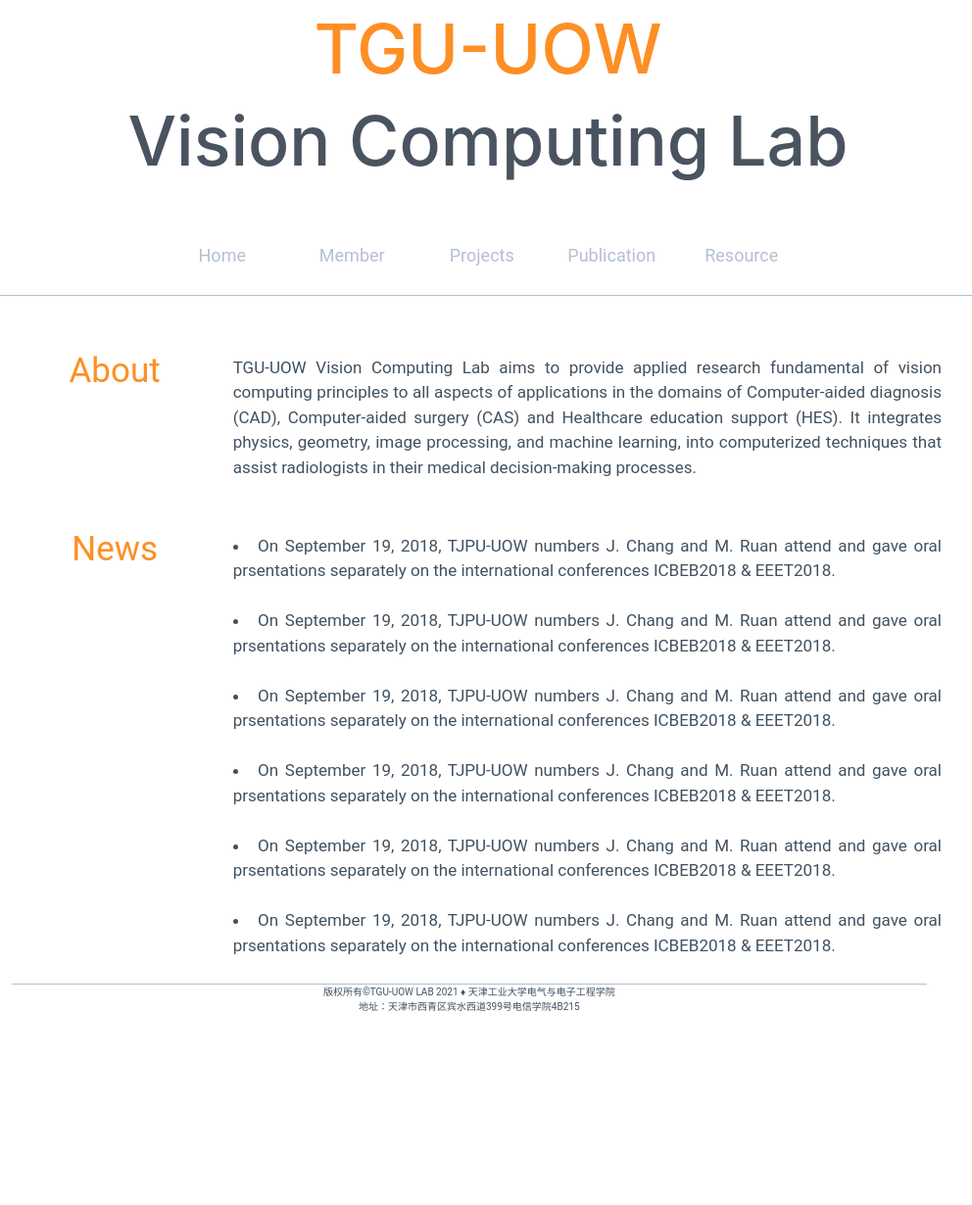
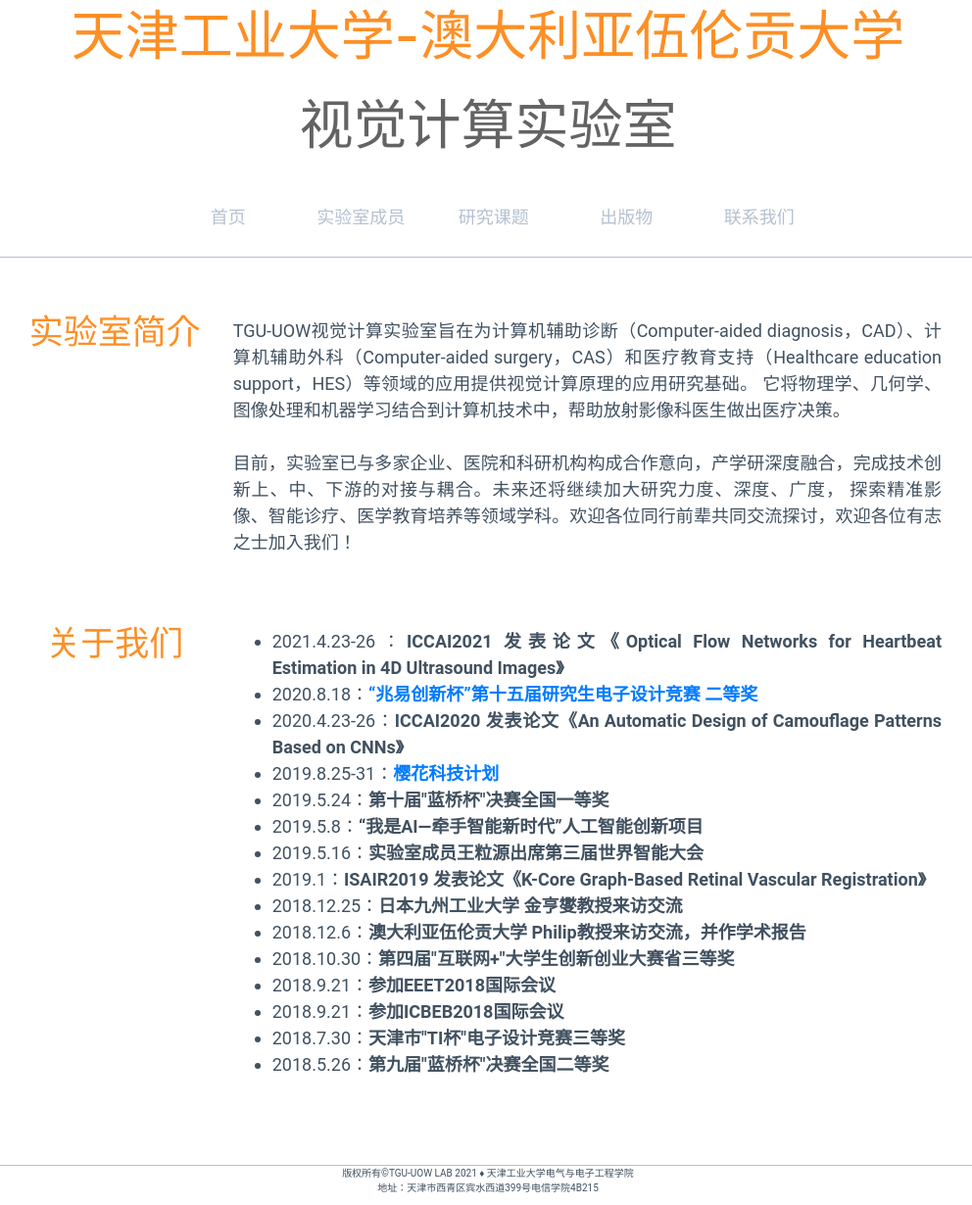
Before and after one commit to tgu-uow/tgu-uow, a plain HTML site: page index.html in a window 1280 px wide. Shown: the part 76-1306 px from the top of the page at 98% size, without its empty margins (142-1134 px from the left). Before the commit the page ends 1172 px from the top, so only its background shows below. Drawn offline with nearby package versions, Linux system fonts and the light colour scheme.

Commit message:
6.22
update

```diff
--- a/index.html
+++ b/index.html
@@ -1,7 +1,7 @@
 <!DOCTYPE html>
 <html lang="en" xmlns="http://www.w3.org/1999/html">
 
-<link rel="stylesheet" href="css/common.css">
+<link rel="stylesheet" href="css/chinese-common.css">
 <link rel="stylesheet" href="css/bootstrap-grid.css">
 <link href="https://cdn.bootcss.com/twitter-bootstrap/3.4.1/css/bootstrap.css" rel="stylesheet">
 <link rel="stylesheet" href="css/bootstrap.css">
@@ -13,99 +13,114 @@
 <head>
     <meta charset="UTF-8">
     <meta name="viewport" content="width=device-width, initial-scale=1, maximum-scale=1, user-scalable=no">
-		<title>TJPU-UOW LAB</title>
+	<title>天津工业大学联合实验室</title>
 	    <!--[if lt IE 9]>
 	    <script src="http://cdn.static.runoob.com/libs/html5shiv/3.7/html5shiv.min.js"></script>
 	    <![endif]-->
 </head>
+
+<html>
 	<body>
 		<div align="right">
-			english丨
-			<a href="HTML/chinese.html">中文版</a>
+			中文版丨
+			<a href="HTML/English.html">English丨</a>
+			<a href="HTML/Japanese.html">にほんご</a>
 		</div>
-
 		<div class="heading">
 			<h1>
+				<p id="font1" style="font-size: 2.2em;"> 天津工业大学-澳大利亚伍伦贡大学</a>
+			</h1>
+			<br>
 			<h1>
-					<p id="font1"> TGU-UOW</a>
-				</h1>
-				<h1>
-					<p id="font2"> Vision Computing Lab</p>
-				</h1>
+				<p id="font3" style="font-size: 2.2em;">视觉计算实验室</p>
 			</h1>
 		</div>
-
 		<div class="container">
 			<div class="row">
 				<div class="col-md-1"></div>
 				<div class="col-md-1"></div>
-				<div class="col-md-1"><a href="" id="origin1">Home</a></div>
-				<div class="col-md-1"><a href="HTML/Member.html" id="origin3">Member</a></div>
-				<div class="col-md-1"><a href="HTML/Project.html" id="origin5">Projects</a></div>
-				<div class="col-md-1"><a href="HTML/Publication.html" id="origin4">Publication</a></div>
-				<div class="col-md-1"><a href="HTML/Resource.html" id="origin6">Resource</a></div>
+				<div class="col-md-1"><a href="" id="origin1">首页</a></div>
+				<div class="col-md-1"><a href="HTML/Member_CN.html" id="origin2">实验室成员</a></div>
+				<div class="col-md-1"><a href="HTML/Project_CN.html" id="origin5">研究课题</a></div>
+				<div class="col-md-1"><a href="HTML/Publication_CN.html" id="origin4">出版物</a></div>
+				<div class="col-md-1"><a href="HTML/Contact_CN.html" id="origin6">联系我们</a></div>
 				<div class="col-md-1"></div>
 				<div class="col-md-1"></div>
 			</div>
 		 </div>
-
 		<div class="main">
 			<div class="row">
 			    <div class="clearfix">
-					<div class="col-md-3" >About</div>
+					<div class="col-md-3">
+						实验室简介
+					</div>
+					<div class="col-md-9" style="margin-bottom: 38px;">
+					    TGU-UOW视觉计算实验室旨在为计算机辅助诊断（Computer-aided diagnosis，CAD）、计算机辅助外科（Computer-aided surgery，CAS）和医疗教育支持（Healthcare education support，HES）等领域的应用提供视觉计算原理的应用研究基础。
+						它将物理学、几何学、图像处理和机器学习结合到计算机技术中，帮助放射影像科医生做出医疗决策。
+						<br><br>
+						目前，实验室已与多家企业、医院和科研机构构成合作意向，产学研深度融合，完成技术创新上、中、下游的对接与耦合。未来还将继续加大研究力度、深度、广度，
+						探索精准影像、智能诊疗、医学教育培养等领域学科。欢迎各位同行前辈共同交流探讨，欢迎各位有志之士加入我们！
+					    <br><br>
+					</div>
+
+					<div class="col-md-3">
+						关于我们
+					</div>
 					<div class="col-md-9">
-						TGU-UOW Vision Computing Lab aims to provide applied research fundamental of vision computing principles to all aspects of applications in the domains of Computer-aided diagnosis (CAD),
-						Computer-aided surgery (CAS) and Healthcare education support (HES). It integrates physics, geometry, image processing, and machine learning, into computerized techniques that assist
-						radiologists in their medical decision-making processes.
+					    <ul>
+							<li>
+								2021.4.23-26：<strong>ICCAI2021 发表论文《Optical Flow Networks for Heartbeat Estimation in 4D Ultrasound Images》</strong>
+							</li>
+							<li>
+								2020.8.18：<a href="http://news.tjpu.edu.cn/2020/0901/c675a55930/page.htm"><strong>“兆易创新杯”第十五届研究生电子设计竞赛 二等奖 </strong></a>
+							</li>
+							<li>
+								2020.4.23-26：<strong>ICCAI2020 发表论文《An Automatic Design of Camouflage Patterns Based on CNNs》</strong>
+							</li>
+							<li>
+								2019.8.25-31：<a href="https://xxxy.tjpu.edu.cn/2019/0916/c1706a47991/page.htm"><strong>樱花科技计划</strong></a>
+							</li>
+							<li>
+								2019.5.24：<strong>第十届"蓝桥杯"决赛全国一等奖</strong>
+							</li>
+							<li>
+								2019.5.8：<strong>“我是AI—牵手智能新时代”人工智能创新项目</strong>
+							</li>
+							<li>
+								2019.5.16：<strong>实验室成员王粒源出席第三届世界智能大会</strong>
+							</li>
+							<li>
+								2019.1：<strong>ISAIR2019 发表论文《K-Core Graph-Based Retinal Vascular Registration》</strong>
+							</li>
+							<li>
+								2018.12.25：<strong>日本九州工业大学 金亨燮教授来访交流</strong>
+							</li>
+							<li>
+								2018.12.6：<strong>澳大利亚伍伦贡大学 Philip教授来访交流，并作学术报告</strong>
+							</li>
+							<li>
+								2018.10.30：<strong>第四届"互联网+"大学生创新创业大赛省三等奖</strong>
+							</li>
+							<li>
+								2018.9.21：<strong>参加EEET2018国际会议</strong>
+							</li>
+							<li>
+								2018.9.21：<strong>参加ICBEB2018国际会议</strong>
+							</li>
+							<li>
+								2018.7.30：<strong>天津市"TI杯"电子设计竞赛三等奖</strong>
+							</li>
+							<li>
+								2018.5.26：<strong>第九届"蓝桥杯"决赛全国二等奖</strong>
+							</li>
+						<br>
 					</div>
 				</div>
 			</div>
-			<br/>
-			<br/>
-			<br/>
-			<div class="row">
-				<div class="clearfix">
-					<div class="col-md-3" >News</div>
-					<div class="col-md-9">
-						<li>On September 19, 2018, TJPU-UOW numbers J. Chang and M. Ruan attend and gave oral prsentations
-							separately
-							on the international conferences ICBEB2018 & EEET2018.
-						</li>
-						<br/>
-						<li>On September 19, 2018, TJPU-UOW numbers J. Chang and M. Ruan attend and gave oral prsentations
-							separately
-							on the international conferences ICBEB2018 & EEET2018.
-						</li>
-						<br/>
-						<li>On September 19, 2018, TJPU-UOW numbers J. Chang and M. Ruan attend and gave oral prsentations
-							separately
-							on the international conferences ICBEB2018 & EEET2018.
-						</li>
-						<br/>
-						<li>On September 19, 2018, TJPU-UOW numbers J. Chang and M. Ruan attend and gave oral prsentations
-							separately
-							on the international conferences ICBEB2018 & EEET2018.
-						</li>
-						<br/>
-						<li>On September 19, 2018, TJPU-UOW numbers J. Chang and M. Ruan attend and gave oral prsentations
-							separately
-							on the international conferences ICBEB2018 & EEET2018.
-						</li>
-						<br/>
-						<li>On September 19, 2018, TJPU-UOW numbers J. Chang and M. Ruan attend and gave oral prsentations
-							separately
-							on the international conferences ICBEB2018 & EEET2018.
-						</li>
-						<br/>
 		</div>
-				</div>
-			</div>
-
-			<div class="bottom">
-				版权所有©TGU-UOW LAB 2021 ♦ 天津工业大学电气与电子工程学院
+		<div class="bottom">版权所有©TGU-UOW LAB 2021 ♦ 天津工业大学电气与电子工程学院
 			<br>
 			<address>地址：天津市西青区宾水西道399号电信学院4B215</address>
 		</div>
-		</div>
 	</body>
 </html>
```
Lines whose indentation alone changed are shown as unchanged.
